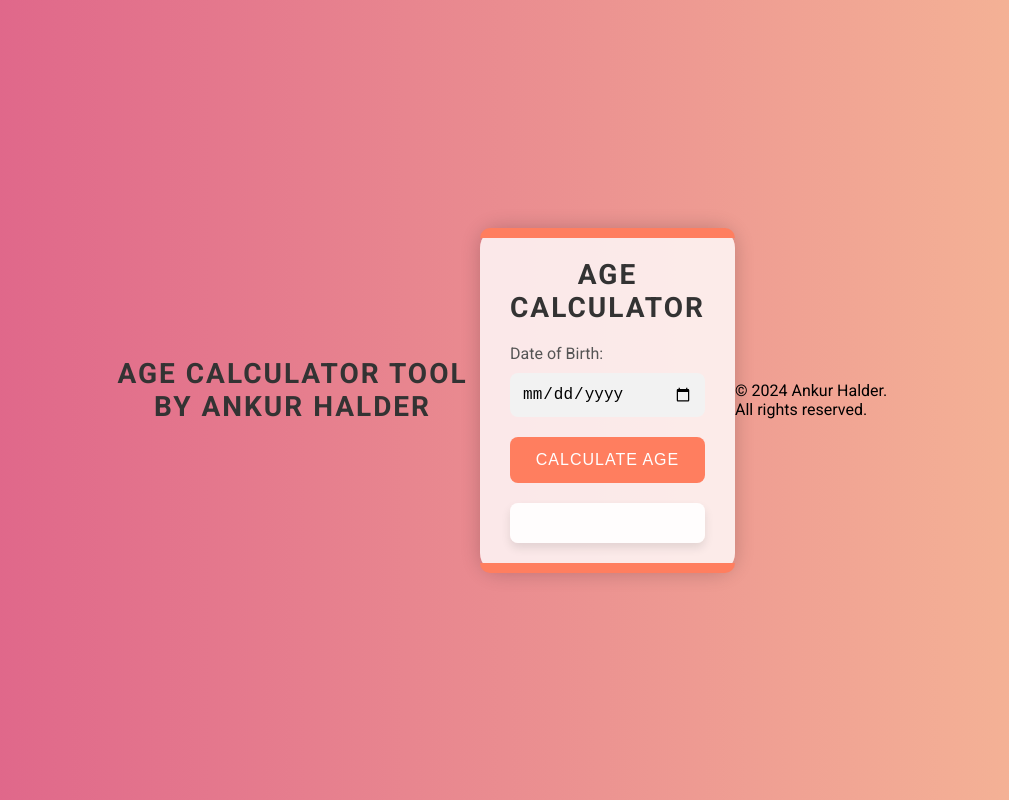
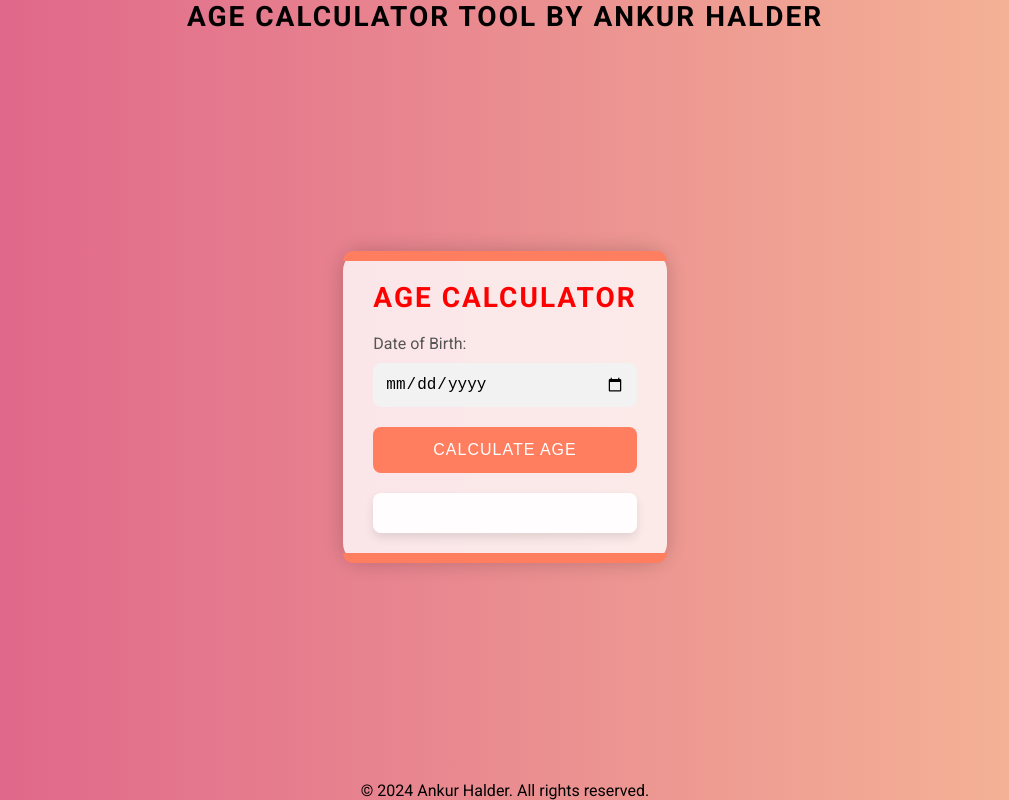
Before and after one commit to ankurhalder/CodeAlpha_Age_Calculator, a website built with Vite: page index.html in a window 1280 px wide. Shown: the whole page, without its empty margins (135-1144 px from the left). Built offline with nearby package versions, Linux system fonts and the light colour scheme; a web font is replaced by a local one.

Commit message:
Update headings in index.html and _agecalc.scss

```diff
--- a/index.html
+++ b/index.html
@@ -37,10 +37,10 @@
   </head>
   <body class="age-calculator-body wrapper">
     <header>
-      <h1>Age Calculator Tool by Ankur Halder</h1>
+      <h1 class="heading">Age Calculator Tool by Ankur Halder</h1>
     </header>
     <div class="container">
-      <h1>Age Calculator</h1>
+      <h1 class="container__heading">Age Calculator</h1>
       <div class="input-container">
         <label for="dob">Date of Birth:</label>
         <input type="date" id="dob" />
--- a/styles/pages/_agecalc.scss
+++ b/styles/pages/_agecalc.scss
@@ -1,13 +1,20 @@
 .age-calculator-body {
   background: linear-gradient(to right, #dd5e89, #f7bb97);
-  @include flex-container(row, nowrap, center, center);
+  @include flex-container(column, nowrap, space-between, center);
+
+  .heading {
+    color: var(--black);
+    font-size: 28px;
+    text-transform: uppercase;
+    letter-spacing: 2px;
+  }
   .container {
     position: relative;
-    max-width: 400px;
+    max-width: 600px;
     padding: 30px;
-    background-color: rgba(255, 255, 255, 0.8);
+    background-color: var(--white-shadow-0);
     border-radius: 20px;
-    box-shadow: 0 0 20px rgba(0, 0, 0, 0.2);
+    box-shadow: 0 0 20px var(--black-shadow-light-1);
     animation: fadeInUp 1s ease forwards;
 
     &::before {
@@ -31,6 +38,13 @@
       background-color: #ff7e5f;
       border-radius: 0 0 20px 20px;
     }
+    &__heading {
+      color: red;
+      margin-bottom: 20px;
+      font-size: 28px;
+      text-transform: uppercase;
+      letter-spacing: 2px;
+    }
   }
 
   @keyframes fadeInUp {
@@ -44,9 +58,9 @@
     }
   }
 
-  h1 {
-    text-align: center;
-    color: #333;
+  &__heading {
+    // text-align: center;
+    color: red;
     margin-bottom: 20px;
     font-size: 28px;
     text-transform: uppercase;
```
